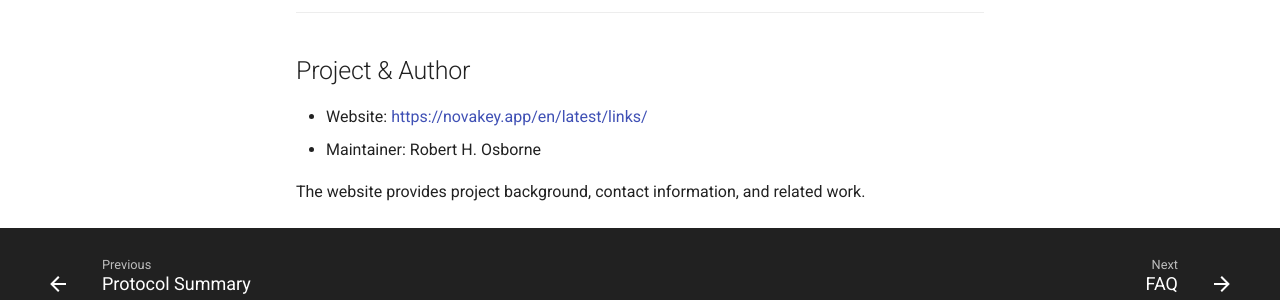
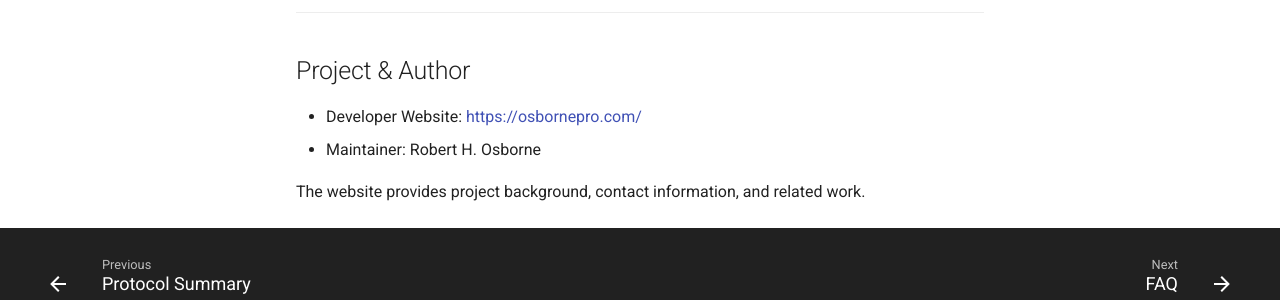
Before and after one commit to OsbornePro/NovaKey-Daemon, an MkDocs documentation site: the page built from docs/links.md, in a window 1280 px wide and 900 px high, scrolled down 881 px. Shown: the part 535-835 px from the top of the window. Built offline with MkDocs 1.6.1 and Material for MkDocs 9.7.7, drawn with Linux system fonts in a browser that asks for light colours.

Commit message:
Updated incorrect URL

```diff
--- a/docs/links.md
+++ b/docs/links.md
@@ -40,7 +40,7 @@ NovaKey is composed of several open-source components. Each repository serves a
 ---
 
 ## Project & Author
-- Website: [https://novakey.app/en/latest/links/](https://osbornepro.com)
+- Developer Website: [https://osbornepro.com/](https://osbornepro.com)
 - Maintainer: Robert H. Osborne
 
 The website provides project background, contact information, and related work.
```
